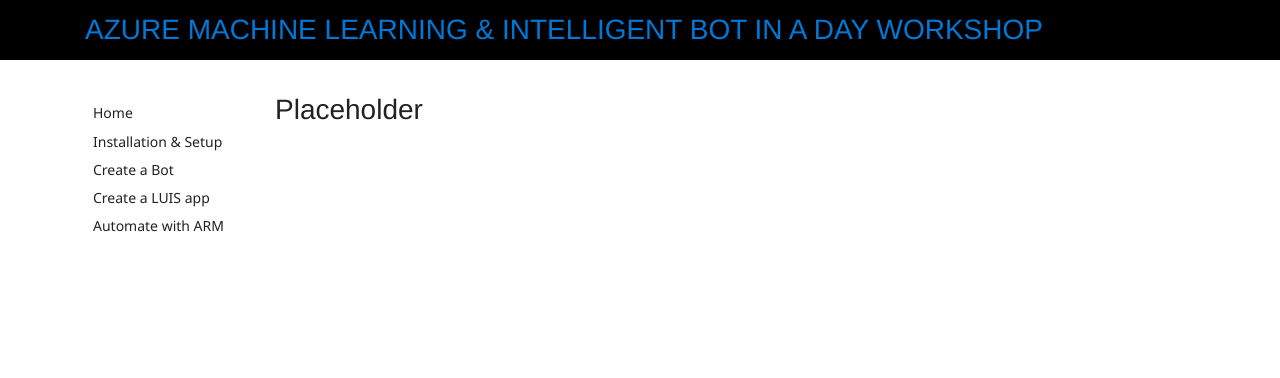
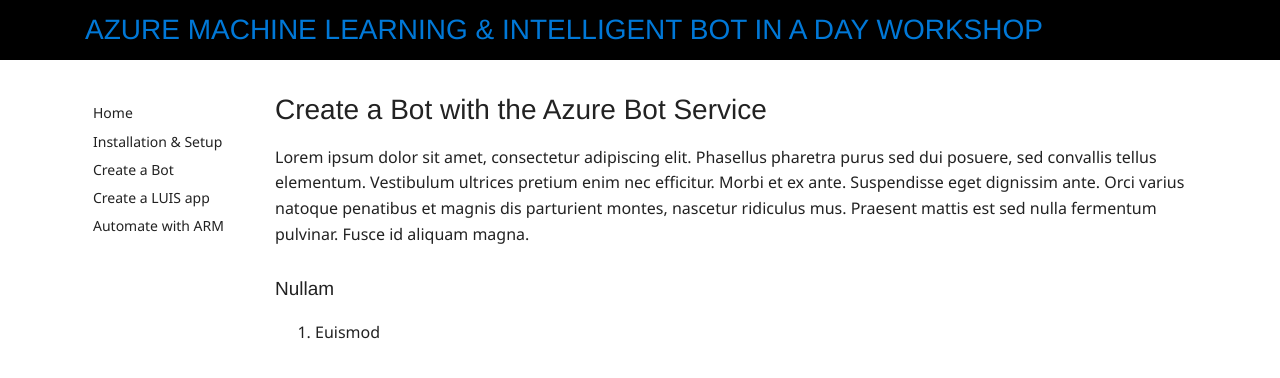
Before and after one commit to scook-valorem/bot-in-a-day, a Jekyll site: the page built from bot.md, in a window 1280 px wide. Shown: the top 378 px of the page. Built offline with Jekyll 4.4.1, drawn with Linux system fonts in a browser that asks for light colours; nearby versions of some CDN libraries.

Commit message:
Update bot.md

```diff
--- a/bot.md
+++ b/bot.md
@@ -4,4 +4,10 @@
 permalink: bot.html
 ---
 
-## Placeholder
+## Create a Bot with the Azure Bot Service
+
+Lorem ipsum dolor sit amet, consectetur adipiscing elit. Phasellus pharetra purus sed dui posuere, sed convallis tellus elementum. Vestibulum ultrices pretium enim nec efficitur. Morbi et ex ante. Suspendisse eget dignissim ante. Orci varius natoque penatibus et magnis dis parturient montes, nascetur ridiculus mus. Praesent mattis est sed nulla fermentum pulvinar. Fusce id aliquam magna.
+
+### Nullam
+
+1. Euismod
```
